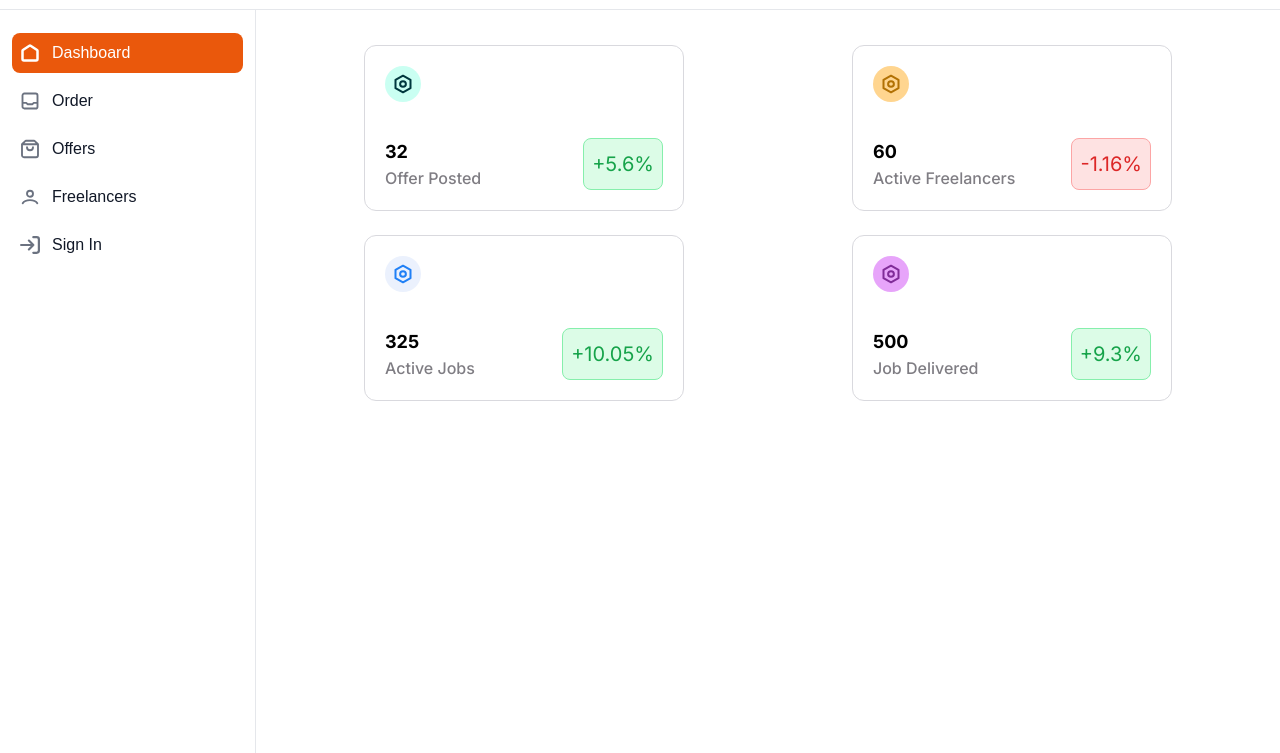
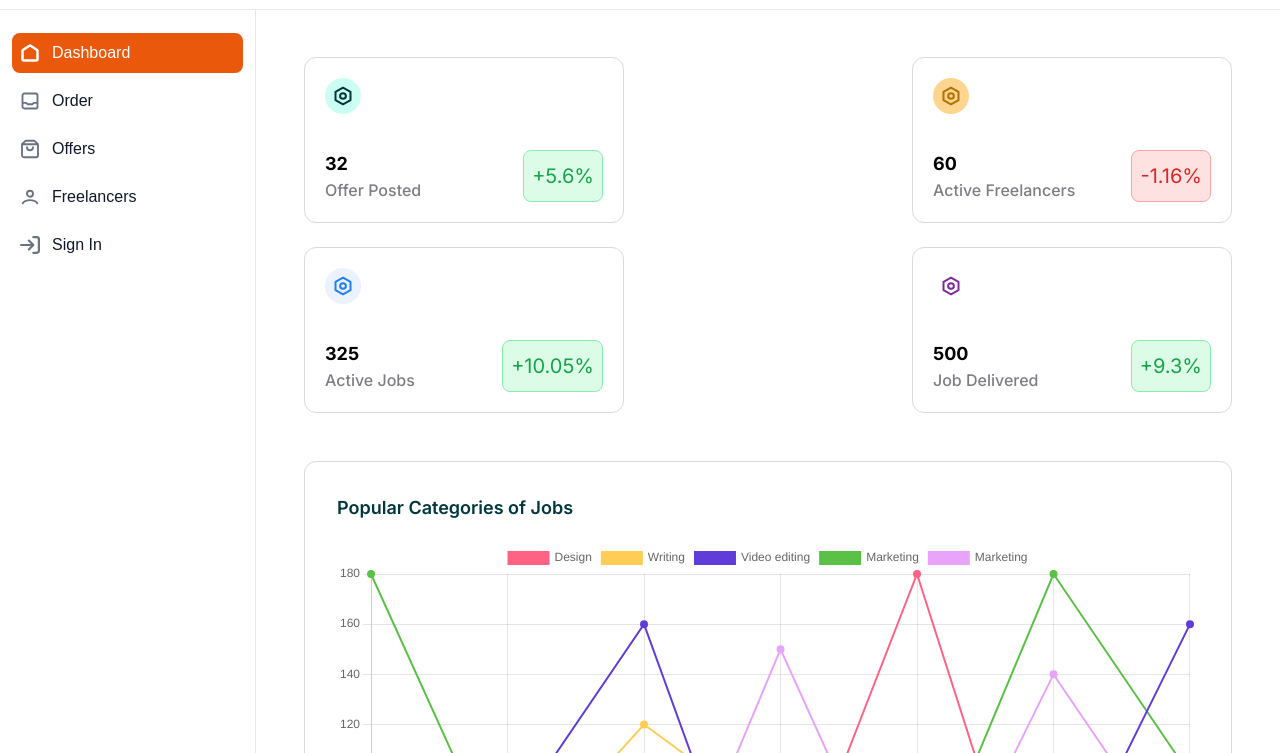
Before and after one commit to Zaiidmo/PeoplePerTasks, a website: page src/dashboard.html in a window 1280 px wide. Shown: the part 47-800 px from the top of the page. Drawn offline with nearby package versions, Linux system fonts and the light colour scheme.

Commit message:
i added the line chart i used the chart.js library and i gave it random data

```diff
--- a/src/dashboard.html
+++ b/src/dashboard.html
@@ -186,8 +186,8 @@
         </div>
     </aside>
 
-    <main class=" mt-14 p-4 ml-0 sm:ml-64 dark:bg-gray-800 dark:border-gray-700">
-        <div class="cards flex flex-wrap justify-around gap-6 p-5">
+    <main class=" mt-14 p-12 ml-0 sm:ml-64 dark:bg-gray-800 dark:border-gray-700">
+        <div class="cards flex flex-wrap justify-between gap-6 mb-12 ">
             <div class="card border border-[#D9D9DE] w-[20rem] p-5 rounded-xl">
                 <div class="icon_container mb-9">
                     <span class="h-9 w-9 bg-[#CAFFF2] rounded-full flex justify-center
@@ -207,7 +207,8 @@
                         <p class="font-medium text-[#7F7D83] font-inter">Offer Posted</p>
                     </div>
 
-                    <div class="right pr-2 pl-2 bg-green-100 w-fit rounded-lg flex items-center border border-green-300">
+                    <div
+                        class="right pr-2 pl-2 bg-green-100 w-fit rounded-lg flex items-center border border-green-300">
                         <span class="text-green-600 font-inter text-xl">+5.6%</span>
                     </div>
                 </div>
@@ -255,14 +256,15 @@
                         <p class="font-medium text-[#7F7D83] font-inter">Active Jobs</p>
                     </div>
 
-                    <div class="right pr-2 pl-2 bg-green-100 w-fit rounded-lg flex items-center border border-green-300">
+                    <div
+                        class="right pr-2 pl-2 bg-green-100 w-fit rounded-lg flex items-center border border-green-300">
                         <span class="text-green-600 font-inter text-xl">+10.05%</span>
                     </div>
                 </div>
             </div>
             <div class="card border border-[#D9D9DE] w-[20rem] p-5 rounded-xl">
                 <div class="icon_container mb-9">
-                    <span class="h-9 w-9 bg-[#e7a4fa] rounded-full flex justify-center
+                    <span class="h-9 w-9  rounded-full flex justify-center
                     items-center">
                         <svg width="20" height="20" viewBox="0 0 20 20" fill="none" xmlns="http://www.w3.org/2000/svg">
                             <path fill-rule="evenodd" clip-rule="evenodd"
@@ -273,22 +275,32 @@
                 </div>
 
 
-                <div class="data_container flex justify-between">
+                <div class="data_container  flex justify-between">
                     <div class="left">
                         <p class="font-bold text-lg font-inter">500</p>
                         <p class="font-medium text-[#7F7D83] font-inter">Job Delivered</p>
                     </div>
 
-                    <div class="right pr-2 pl-2 bg-green-100 w-fit rounded-lg flex items-center border border-green-300">
+                    <div
+                        class="right pr-2 pl-2 bg-green-100 w-fit rounded-lg flex items-center border border-green-300">
                         <span class="text-green-600 font-inter text-xl">+9.3%</span>
                     </div>
                 </div>
             </div>
         </div>
 
+        <div class="border border-[#D9D9DE] rounded-xl p-8">
+            <span class="text-[#00373E] font-inter font-semibold text-lg block mb-5">Popular Categories of Jobs </span>
+
+            <div class="h-[32rem] w-auto">
+                <canvas class="h-[50%]" id="myChart"></canvas>
+            </div>
+        </div>
+
 
     </main>
 
+    <script src="https://cdn.jsdelivr.net/npm/chart.js"></script>
     <script>
         // On page load or when changing themes, best to add inline in `head` to avoid FOUC
         if (localStorage.getItem('color-theme') === 'dark' || (!('color-theme' in localStorage) && window.matchMedia('(prefers-color-scheme: dark)').matches)) {
@@ -349,6 +361,101 @@
             }
 
         });
+
+
+
+        const data = {
+            labels: ["Jan",
+                "Feb",
+                "Mar",
+                "Apr",
+                "may",
+                "jun",
+                "jul",],
+            datasets: [{
+                axis: 'x',
+                label: 'Design',
+                data: [40, 80, 20, 40, 180, 10, 70],
+                fill: false,
+                backgroundColor: [
+                    'rgb(255, 99, 132)',
+                ], borderColor: [
+                    'rgb(255, 99, 132)',
+                ],
+                borderWidth: 2
+            },
+            {
+                axis: 'x',
+                label: 'Writing',
+                data: [60, 60, 120, 80, 100, 30, 80],
+                fill: false,
+                backgroundColor: [
+                    'rgb(255, 205, 86)',
+                ], borderColor: [
+                    'rgb(255, 205, 86)',
+                ],
+                borderWidth: 2
+            },
+            {
+                axis: 'x',
+                label: 'Video editing',
+                data: [100, 80, 160, 10, 30, 50, 160],
+                fill: false,
+                backgroundColor: [
+                    'rgb(96,60,217)',
+                ], borderColor: [
+                    'rgb(96,60,217)',
+
+                ],
+                borderWidth: 2
+            },
+            {
+                axis: 'x',
+                label: 'Marketing',
+                data: [180, 60, 80, 30, 50, 180, 100],
+                fill: false,
+                backgroundColor: [
+                    'rgb(90,192,70)',
+                ], borderColor: [
+                    ' rgb(90,192,70)',
+                ],
+                borderWidth: 2
+            },
+            {
+                axis: 'x',
+                label: 'Marketing',
+                data: [10, 50, 20, 150, 30, 140, 60],
+                fill: false,
+                backgroundColor: [
+                    'rgb(231,164,250)',
+                ], borderColor: [
+                    'rgb(231,164,250)',
+                ],
+                borderWidth: 2
+            }
+
+            ]
+        };
+
+        const config = {
+            type: 'line',
+            data: data,
+            options: {
+                responsive: true,
+                maintainAspectRatio: false,
+                indexAxis: 'x',
+                scales: {
+                    x: {
+                        beginAtZero: true
+                    }
+                }
+            }
+        };
+
+        const ctx = document.getElementById('myChart').getContext('2d');
+
+        new Chart(ctx, config);
+
     </script>
 </body>
 
```
Also changed, not shown: dist/dashboard.css.
